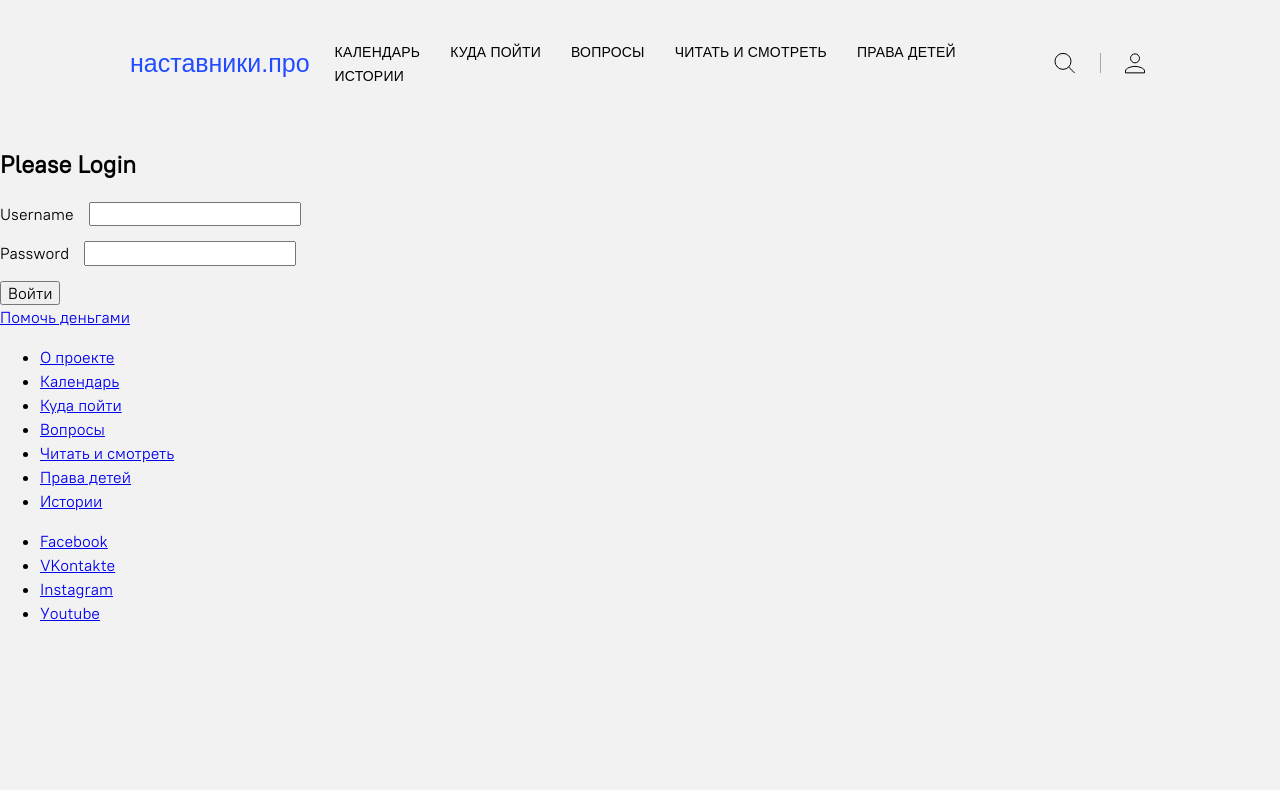
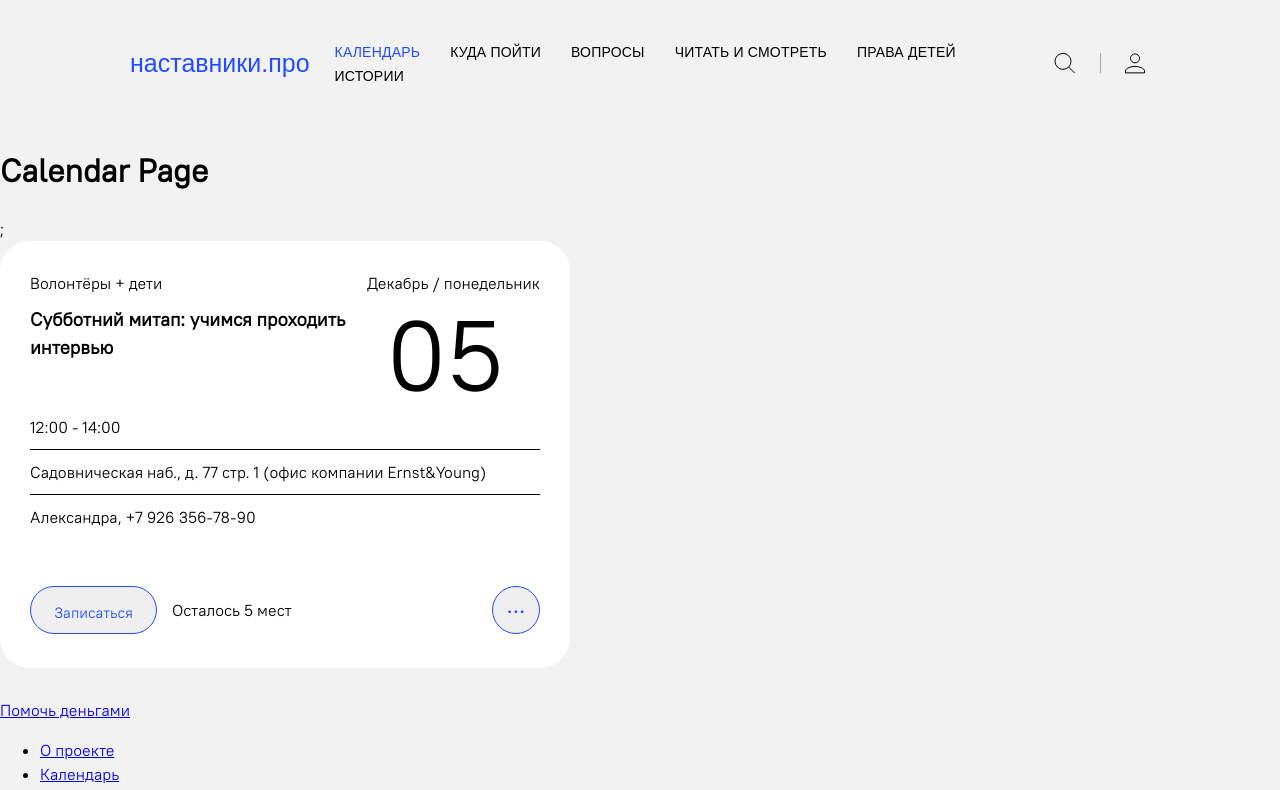
Before and after one commit to enslit/bbbs-team-6, a React (Create React App) app: page /calendar in a window 1280 px wide. Before the commit this address led to /sign-in. Shown: the top 790 px of the page. Built offline with nearby package versions, Linux system fonts and the light colour scheme; what axios-mock-adapter would draw is missing.

Commit message:
calendar-element-feature is ready

```diff
--- a/src/components/App.js
+++ b/src/components/App.js
@@ -66,9 +66,10 @@ function App() {
         <Route path="/about">
           <AboutPage />
         </Route>
-        <PrivateRoute path="/calendar">
+        {/* Вернуть приватный роут по окончанию работы */}
+        <Route path="/calendar">
           <CalendarPage />
-        </PrivateRoute>
+        </Route>
         <Route path="/questions">
           <QuestionsPage />
         </Route>
--- /dev/null
+++ b/src/components/Calendar/CalendarElement/CalendarElement.js
@@ -0,0 +1,37 @@
+import './calendarElement.css';
+import React from 'react';
+
+function CalendarElement() {
+  return (
+    <div className="calendar-element">
+      <div className="calendar-element__header">
+        <span>Волонтёры + дети</span>
+        <span>Декабрь / понедельник</span>
+      </div>
+      <div className="calendar-element__main">
+        <h3 className="calendar-element__title">
+          Субботний митап: учимся проходить интервью
+        </h3>
+        <span className="calendar-element__date">05</span>
+      </div>
+      <div className="calendar-element__details">
+        <p className="calendar-element__paragraph">12:00 - 14:00</p>
+        <p className="calendar-element__paragraph">
+          Садовническая наб., д. 77 стр. 1 (офис компании Ernst&Young)
+        </p>
+        <p className="calendar-element__paragraph">
+          Александра, +7 926 356-78-90
+        </p>
+      </div>
+      <div className="calendar-element__menu">
+        <div className="join">
+          <button className="join__button">Записаться</button>
+          <p className="join__places-left">Осталось 5 мест</p>
+        </div>
+        <button className="menu-button">...</button>
+      </div>
+    </div>
+  );
+}
+
+export default CalendarElement;
--- /dev/null
+++ b/src/components/Calendar/CalendarElement/calendarElement.css
@@ -0,0 +1,121 @@
+.calendar-element {
+  display: flex;
+  padding: 30px;
+  max-width: 570px;
+  box-sizing: border-box;
+  flex-direction: column;
+  border-radius: 30px;
+  background: #ffffff;
+  margin-bottom: 30px;
+
+}
+
+.calendar-element__header {
+  width: 100%;
+  display: flex;
+  flex-direction: row;
+  justify-content: space-between;
+  align-items: center;
+  margin-bottom: 10px;
+}
+
+.calendar-element__title {
+  max-width: 320px;
+  margin: 0;
+}
+
+.calendar-element__date {
+  font-weight: 300;
+  font-size: 100px;
+  line-height: 100px;
+  justify-self: flex-end;
+  flex-basis: 154px;
+}
+
+.calendar-element__main {
+  display: flex;
+  justify-content: space-between;
+}
+
+.calendar-element__details {
+  margin-bottom: 43px;
+}
+.calendar-element__paragraph {
+  margin: 0;
+  padding-bottom: 10px;
+  padding-top: 10px;
+  border-bottom: 1px solid black;
+}
+.calendar-element__paragraph:last-child {
+  border-bottom: none;
+}
+.calendar-element__menu {
+  display: flex;
+  justify-content: space-between;
+  align-items: center;
+}
+.join {
+  display: flex;
+  align-items: center;
+}
+
+.join__button {
+  width: 127px;
+  height: 48px;
+  font-weight: 300;
+  font-size: 15px;
+  line-height: 19px;
+  color: #224cff;
+  border-radius: 100px;
+  border: 1px solid #224cff;
+  box-sizing: border-box;
+  padding: 13px 20px 8px;
+  text-align: center;
+  cursor: pointer;
+  margin-right: 15px;
+}
+
+.menu-button {
+  width: 48px;
+  height: 48px;
+  border: 1px solid #224cff;
+  box-sizing: border-box;
+  padding-bottom: 13px;
+  border-radius: 50%;
+  font-size: 25px;
+  text-align: center;
+  color: #224cff;
+  cursor: pointer;
+}
+
+@media screen and (max-width: 1024px) {
+  .calendar-element {
+    padding: 15px;
+    max-width: 370px;
+  }
+
+  .calendar-element__title {
+    max-width: 246px;
+  }
+
+  .calendar-element__date {
+    font-size: 60px;
+    line-height: 60px;
+  }
+
+  .calendar-element__details {
+    margin-bottom: 41px;
+  }
+
+  .join__button {
+    width: 100px;
+    height: 40px;
+    padding: 11px 15px 8px;
+    margin-right: 10px;
+  }
+
+  .menu-button {
+    width: 40px;
+    height: 40px;
+  }
+}
--- a/src/pages/calendar/CalendarPage.js
+++ b/src/pages/calendar/CalendarPage.js
@@ -1,7 +1,12 @@
 import React from 'react';
-
+import CalendarElement from '../../components/Calendar/CalendarElement/CalendarElement';
 function CalendarPage() {
-  return <h1>Calendar Page</h1>;
+  return (
+    <>
+      <h1>Calendar Page</h1>;
+      <CalendarElement />
+    </>
+  );
 }
 
 export default CalendarPage;
--- a/src/vendor/fonts/pt-root/pt-root.css
+++ b/src/vendor/fonts/pt-root/pt-root.css
@@ -1,6 +1,5 @@
 @font-face {
   font-family: 'PT-Root-UI';
-  src: url('Proto Grotesk-Light-Web.eot');
   src: url('PT-Root-UI_Regular.eot?#iefix') format('embedded-opentype'),
     url('PT-Root-UI_Regular.woff2') format('woff2'),
     url('PT-Root-UI_Regular.woff') format('woff'),
```
